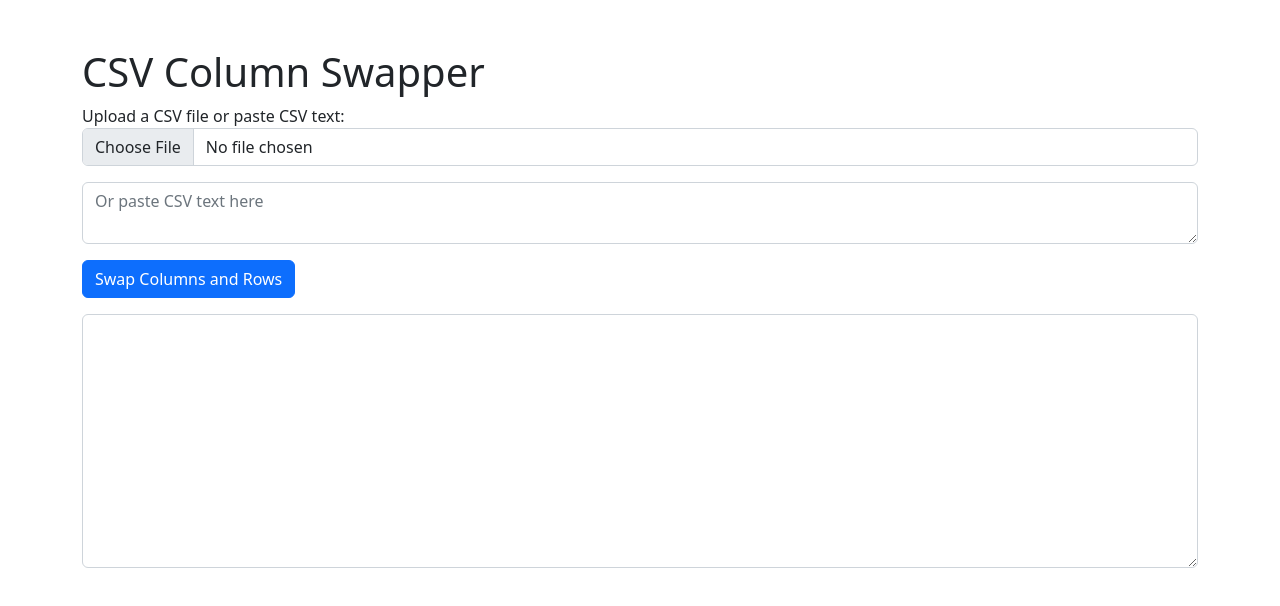
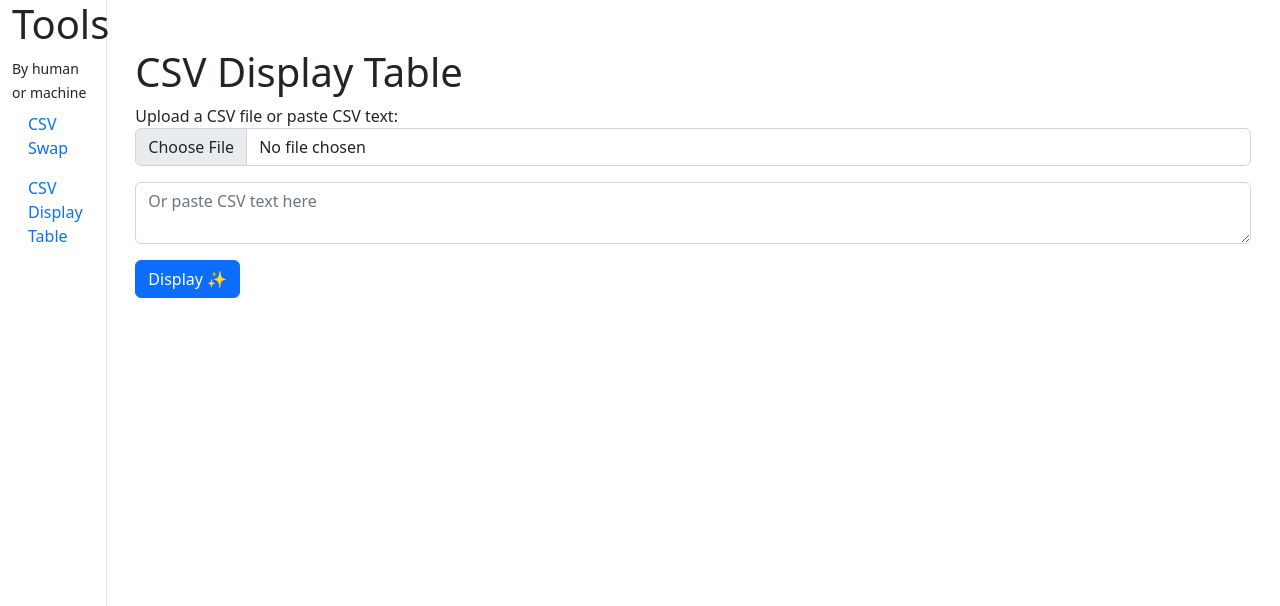
Before and after one commit to ducng99/tools, a React (Vite) app: page /tools/csv_display_table in a window 1280 px wide. Shown: the top 606 px of the page. Built offline with nearby package versions, Linux system fonts and the light colour scheme.

Commit message:
feat: Added CSV display table tool
feat: Added React router

```diff
--- a/src/App.tsx
+++ b/src/App.tsx
@@ -1,12 +1,15 @@
-import { useState } from 'react'
-import CSV_Swap from './tools/CSV_Swap'
+import { Outlet } from 'react-router-dom'
+import Sidebar from './common/Sidebar'
 
 function App() {
-	const [count, setCount] = useState(0)
-
 	return (
-		<div className="App">
-			<CSV_Swap />
+		<div className="container-fluid">
+			<div className="row">
+				<Sidebar />
+				<div className="col">
+					<Outlet />
+				</div>
+			</div>
 		</div>
 	)
 }
--- /dev/null
+++ b/src/common/Sidebar.tsx
@@ -0,0 +1,19 @@
+import { Link } from "react-router-dom";
+
+export default function Sidebar() {
+	return (
+		<div className="col-1 border-end" style={{ height: "100vh" }}>
+			<h1>Tools</h1>
+			<small>By human or machine</small>
+
+			<ul className="nav flex-column">
+				<li className="nav-item">
+					<Link className="nav-link" to={'csv_swap'}>CSV Swap</Link>
+				</li>
+				<li className="nav-item">
+					<Link className="nav-link" to={'csv_display_table'}>CSV Display Table</Link>
+				</li>
+			</ul>
+		</div>
+	)
+}
--- a/src/main.tsx
+++ b/src/main.tsx
@@ -1,11 +1,37 @@
-import React from 'react'
+import React, { lazy, Suspense } from 'react'
 import ReactDOM from 'react-dom/client'
+import { createBrowserRouter, RouterProvider } from 'react-router-dom';
 import App from './App'
 
 import('bootstrap/dist/css/bootstrap.min.css');
 
+const CSV_Swap = lazy(() => import('./tools/csv_swap'));
+const CSV_Display_Table = lazy(() => import('./tools/csv_display_table'));
+
+const router = createBrowserRouter([
+	{
+		path: "/",
+		element: <App />,
+		children: [
+			{
+				path: "/csv_swap",
+				element: <CSV_Swap />
+			},
+			{
+				path: "/csv_display_table",
+				element: <CSV_Display_Table />
+			}
+		]
+	}
+],
+	{
+		basename: '/tools'
+	});
+
 ReactDOM.createRoot(document.getElementById('root') as HTMLElement).render(
 	<React.StrictMode>
-		<App />
+		<Suspense fallback={<div>Loading...</div>}>
+			<RouterProvider router={router} />
+		</Suspense>
 	</React.StrictMode>,
 )
--- /dev/null
+++ b/src/tools/csv_display_table/index.tsx
@@ -0,0 +1,55 @@
+import { ChangeEvent, FormEvent, useState } from "react";
+import * as csv from "csv-parse/browser/esm/sync";
+
+export default function CSV_Display_Table() {
+	const [csvText, setCsvText] = useState('');
+	const [processedData, setProcessedData] = useState<any[][]>([]);
+
+	function handleFileChange(event: ChangeEvent<HTMLInputElement>) {
+		const file = event.target.files![0];
+		const reader = new FileReader();
+		reader.onload = (e) => {
+			setCsvText(e.target?.result as string);
+		};
+		reader.readAsText(file);
+	}
+
+	function handlePaste(event: ChangeEvent<HTMLInputElement | HTMLTextAreaElement>) {
+		setCsvText(event.currentTarget.value);
+	}
+
+	function handleSubmit(event: FormEvent<HTMLFormElement>) {
+		event.preventDefault();
+
+		setProcessedData(csv.parse(csvText, { relax_column_count: true }));
+	}
+
+	return (
+		<div className="container mt-5">
+			<h1>CSV Display Table</h1>
+
+			<form className="mb-3" onSubmit={handleSubmit}>
+				<div className="form-group">
+					<label htmlFor="csv-input">Upload a CSV file or paste CSV text:</label>
+					<input type="file" className="form-control" id="csv-input" onChange={handleFileChange} />
+				</div>
+				<div className="form-group my-3">
+					<textarea className="form-control" placeholder="Or paste CSV text here" onChange={handlePaste} value={csvText}></textarea>
+				</div>
+				<button type="submit" className="btn btn-primary">Display ✨</button>
+			</form>
+
+			<table className="table table-striped table-bordered">
+				<tbody>
+					{processedData.map((row, rowIndex) => (
+						<tr key={rowIndex}>
+							{row.map((cell, cellIndex) => (
+								<td key={cellIndex}>{cell}</td>
+							))}
+						</tr>
+					))}
+				</tbody>
+			</table>
+		</div>
+	)
+}
--- a/src/tools/CSV_Swap.tsx
+++ b/src/tools/csv_swap/index.tsx
@@ -1,17 +1,17 @@
 import { ChangeEvent, FormEvent, useState } from "react";
-import { swapColumnsRows } from "./CSV_Swap.ext";
+import { swapColumnsRows } from "./extension";
 
 function CSV_Swap() {
 	const [csvText, setCsvText] = useState('');
 	const [csvTextOutput, setCsvTextOutput] = useState('');
 
 	function handleFileChange(event: ChangeEvent<HTMLInputElement>) {
-		const file = event.target.files?.[0];
+		const file = event.target.files![0];
 		const reader = new FileReader();
 		reader.onload = (e) => {
 			setCsvText(e.target?.result as string);
 		};
-		reader.readAsText(file!);
+		reader.readAsText(file);
 	}
 
 	function handlePaste(event: ChangeEvent<HTMLInputElement|HTMLTextAreaElement>) {
@@ -33,7 +33,7 @@ function CSV_Swap() {
 					<input type="file" className="form-control" id="csv-input" onChange={handleFileChange} />
 				</div>
 				<div className="form-group my-3">
-					<textarea className="form-control" placeholder="Or paste CSV text here" onChange={handlePaste}></textarea>
+					<textarea className="form-control" placeholder="Or paste CSV text here" onChange={handlePaste} value={csvText}></textarea>
 				</div>
 				<button type="submit" className="btn btn-primary">Swap Columns and Rows</button>
 			</form>
```
Also changed, not shown: src/tools/csv_swap/extension.ts (renamed from src/tools/CSV_Swap.ext.ts).
